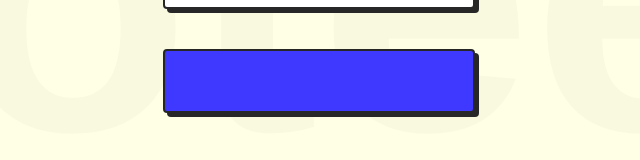
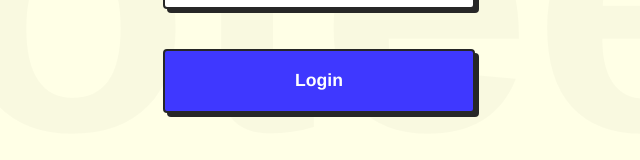
Before and after one commit to mhdafh7/noteey, a Next.js app: page /login in a window 1280 px wide. Shown: the part 403-563 px from the top of the page, without its empty margins (321-961 px from the left). Built offline with nearby package versions, Linux system fonts and the light colour scheme; a web font is replaced by a local one.

Commit message:
refactor validation schema

```diff
--- a/app/(auth)/login/page.tsx
+++ b/app/(auth)/login/page.tsx
@@ -1,7 +1,6 @@
 "use client";
 
 import Link from "next/link";
-import * as Yup from "yup";
 import { ErrorMessage, Field, Form, Formik } from "formik";
 import { StarDark } from "@/components/Svgs/Abstract";
 import styles from "./styles.module.scss";
@@ -9,18 +8,28 @@ import { toast, ToastContainer } from "react-toastify";
 import "react-toastify/dist/ReactToastify.css";
 import { useRouter } from "next/navigation";
 import Spinner from "@/components/Spinner";
+import { register } from "@/libs/api/auth";
+import { messages } from "@/constants/messages";
+import { signInSchema } from "@/constants/validation";
 
 type SignInFormValues = {
   email: string;
   password: string;
 };
 
-const SignInSchema = Yup.object().shape({
-  email: Yup.string().email("Invalid email").required("Required"),
-  password: Yup.string().required("Required").min(8).max(200),
-});
 const Login = () => {
   const router = useRouter();
+
+  const handleSubmit = async (values: SignInFormValues) => {
+    try {
+      await register(values);
+      toast.success(messages.auth.success.login);
+      router.push("/");
+    } catch (error) {
+      console.error(error);
+      toast.error(messages.auth.errors.login);
+    }
+  };
 
   return (
     <div className={styles.container}>
@@ -34,10 +43,10 @@ const Login = () => {
             email: "",
             password: "",
           }}
-          onSubmit={async (values: SignInFormValues) => {}}
-          validationSchema={SignInSchema}
+          onSubmit={(values) => handleSubmit(values)}
+          validationSchema={signInSchema}
         >
-          {({ errors, touched }) => (
+          {({ errors, touched, isSubmitting }) => (
             <Form className={styles.form}>
               <div className={styles.formItem}>
                 <label htmlFor="email">Email</label>
@@ -58,7 +67,7 @@ const Login = () => {
                 </p>
               </div>
               <button type="submit" className={styles.loginBtn}>
-                {/* {loading ? <Spinner scale={0.8} /> : <p>Login</p>} */}
+                {isSubmitting ? <Spinner scale={0.8} /> : <p>Login</p>}
               </button>
             </Form>
           )}
--- /dev/null
+++ b/constants/validation.ts
@@ -0,0 +1,15 @@
+import passwordValidation from "@/libs/PasswordValidation";
+import * as Yup from "yup";
+
+export const signInSchema = Yup.object().shape({
+  email: Yup.string().email("Invalid email").required("Required"),
+  password: Yup.string().required("Required").min(8).max(200),
+});
+
+export const SignUpSchema = Yup.object().shape({
+  email: Yup.string().email("Invalid email").required("Required"),
+  password: passwordValidation,
+  confirmPassword: Yup.string()
+    .required("Confirm Password is required")
+    .oneOf([Yup.ref("password")], "Passwords must match"),
+});
```
Also changed, not shown: app/(auth)/signup/page.tsx (+1 -31 lines).
